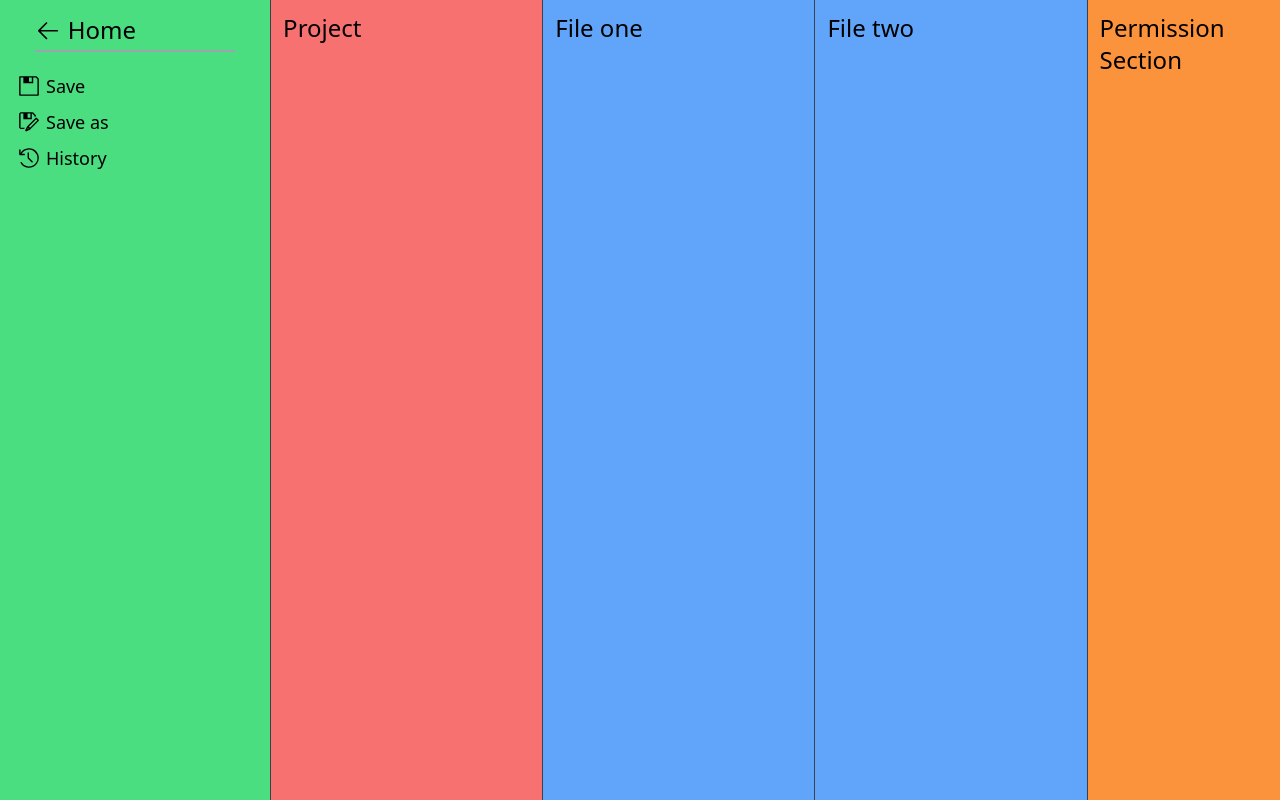
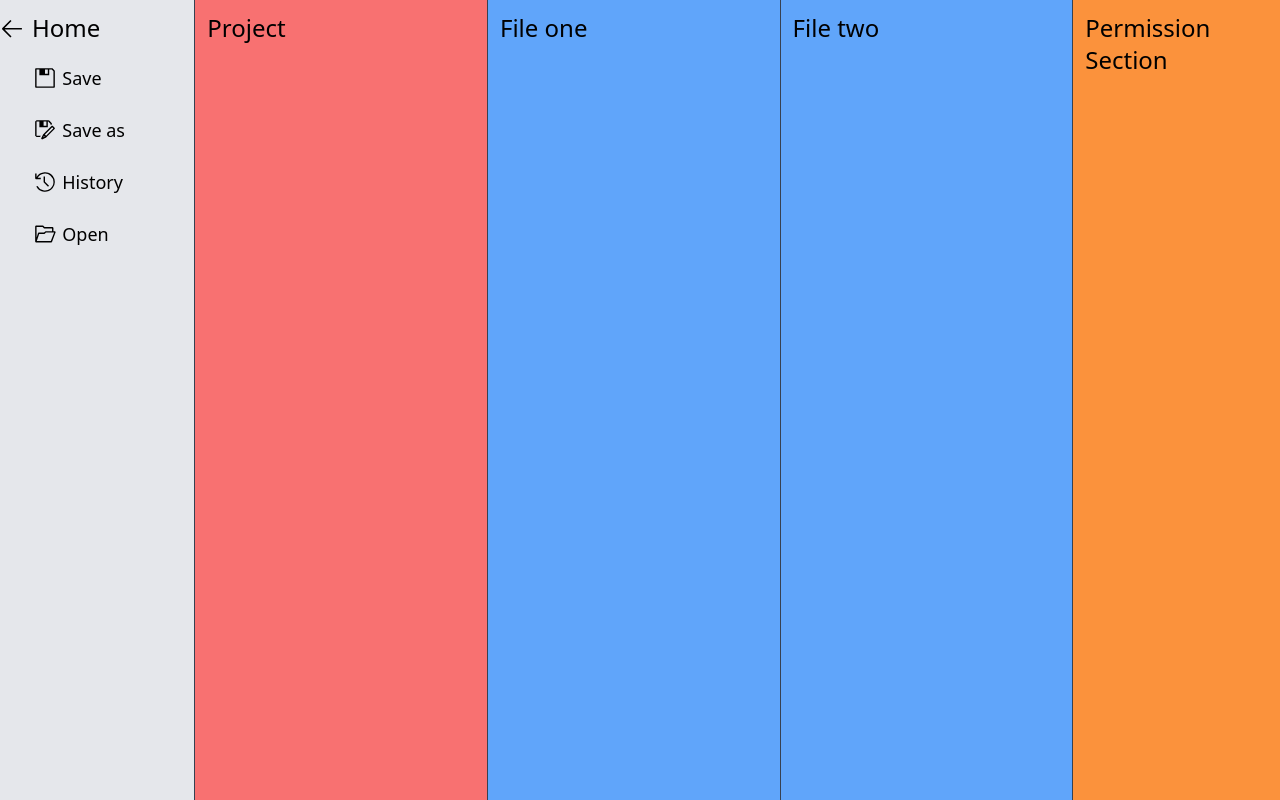
Before and after one commit to cloud-native-documentation/documentation, a React (Vite) app: page /workspace in a window 1280 px wide. Built offline with nearby package versions, Linux system fonts and the light colour scheme.

Commit message:
Workspace Function Section Prototype

```diff
--- a/src/pages/Workspace.tsx
+++ b/src/pages/Workspace.tsx
@@ -1,44 +1,61 @@
-import { VscArrowLeft, VscSave, VscSaveAs, VscHistory } from "react-icons/vsc";
+import {
+  VscArrowLeft,
+  VscSave,
+  VscSaveAs,
+  VscHistory,
+  VscFolderOpened,
+} from "react-icons/vsc";
 
 // open, save, save as, history button
 const FunctionsSection: React.FC<{ title: string; isFile: boolean }> = (
   props
 ) => {
-  const clickArrow = () => {
-    console.log("click");
+  const clickButton = (e: { currentTarget: { id: any } }) => {
+    console.log(e.currentTarget.id, "click");
+  };
+
+  const MyButton: React.FC<{ id: string; icons: any }> = (props) => {
+    return (
+      <button
+        id={props.id}
+        className="flex w-9/12 flex-row items-center justify-start space-x-2 rounded-2xl px-3 py-1 hover:bg-sky-700"
+        onClick={clickButton}
+      >
+        {props.icons}
+        <p>{props.id}</p>
+      </button>
+    );
   };
 
   const FileOptions: React.FC<{ isFile: boolean }> = (props) => {
     if (props.isFile)
       return (
-        <div className="w-full text-lg py-5 space-y-2 py-3">
-          <button className="w-full flex flex-row space-x-2 items-center pl-5">
-            <VscSave className="scale-125" onClick={clickArrow} />
-            <p>Save</p>
-          </button>
-          <button className="w-full flex flex-row space-x-2 items-center pl-5">
-            <VscSaveAs className="scale-125" onClick={clickArrow} />
-            <p>Save as</p>
-          </button>
-          <button className="w-full flex flex-row space-x-2 items-center pl-5">
-            <VscHistory className="scale-125" onClick={clickArrow} />
-            <p>History</p>
-          </button>
+        <div className="flex w-full flex-col items-center justify-center space-y-4 py-1 text-lg">
+          <MyButton id="Save" icons={<VscSave className="scale-125" />} />
+          <MyButton id="Save as" icons={<VscSaveAs className="scale-125" />} />
+          <MyButton id="History" icons={<VscHistory className="scale-125" />} />
+          <MyButton
+            id="Open"
+            icons={<VscFolderOpened className="scale-125" />}
+          />
         </div>
       );
-    return <></>;
+    return (
+      <div className="flex w-full flex-col items-center justify-center space-y-4 py-1 text-lg">
+        <MyButton id="Open" icons={<VscFolderOpened className="scale-125" />} />
+      </div>
+    );
   };
 
   return (
-    <div className="bg-green-400 w-3/12">
-      <div className="w-full py-3 items-center flex flex-col">
-        <div
-          className="flex flex-row space-x-2 w-9/12 items-center pb-1 \
-          border-transparent border-2 border-b-gray-400"
-        >
-          <VscArrowLeft className="scale-110" onClick={clickArrow} />
-          <p>{props.title}</p>
-        </div>
+    <div className="w-2/12 bg-gray-200">
+      <div className="flex w-full flex-row items-center space-x-2 py-3">
+        <button id="gohome" onClick={clickButton}>
+          <VscArrowLeft className="scale-110" />
+        </button>
+        <p>{props.title}</p>
+      </div>
+      <div className="flex flex-col items-center justify-center">
         <FileOptions isFile={props.isFile} />
       </div>
     </div>
@@ -47,7 +64,7 @@ const FunctionsSection: React.FC<{ title: string; isFile: boolean }> = (
 
 const ProjectSection: React.FC<{}> = () => {
   return (
-    <div className="bg-red-400 w-3/12 py-3  pl-3">
+    <div className="w-3/12 bg-red-400 py-3  pl-3">
       <p>Project</p>
     </div>
   );
@@ -56,7 +73,7 @@ const ProjectSection: React.FC<{}> = () => {
 // File structure Brower
 const FilesSection: React.FC<{ title: string }> = (props) => {
   return (
-    <div className="bg-blue-400 w-3/12 py-3 pl-3">
+    <div className="w-3/12 bg-blue-400 py-3 pl-3">
       <p>{props.title}</p>
     </div>
   );
@@ -64,7 +81,7 @@ const FilesSection: React.FC<{ title: string }> = (props) => {
 
 const PermissionSection: React.FC<{}> = (props) => {
   return (
-    <div className="bg-orange-400 flex-auto py-3 pl-3">
+    <div className="flex-auto bg-orange-400 py-3 pl-3">
       <p>Permission Section</p>
     </div>
   );
@@ -73,7 +90,7 @@ const PermissionSection: React.FC<{}> = (props) => {
 // Main
 const Workspace: React.FC<{}> = (props) => {
   return (
-    <div className="absolute h-full w-full flex divide-x divide-gray-700 text-2xl">
+    <div className="absolute flex h-full w-full divide-x divide-gray-700 text-2xl">
       <FunctionsSection title="Home" isFile={true} />
 
       <ProjectSection />
```
